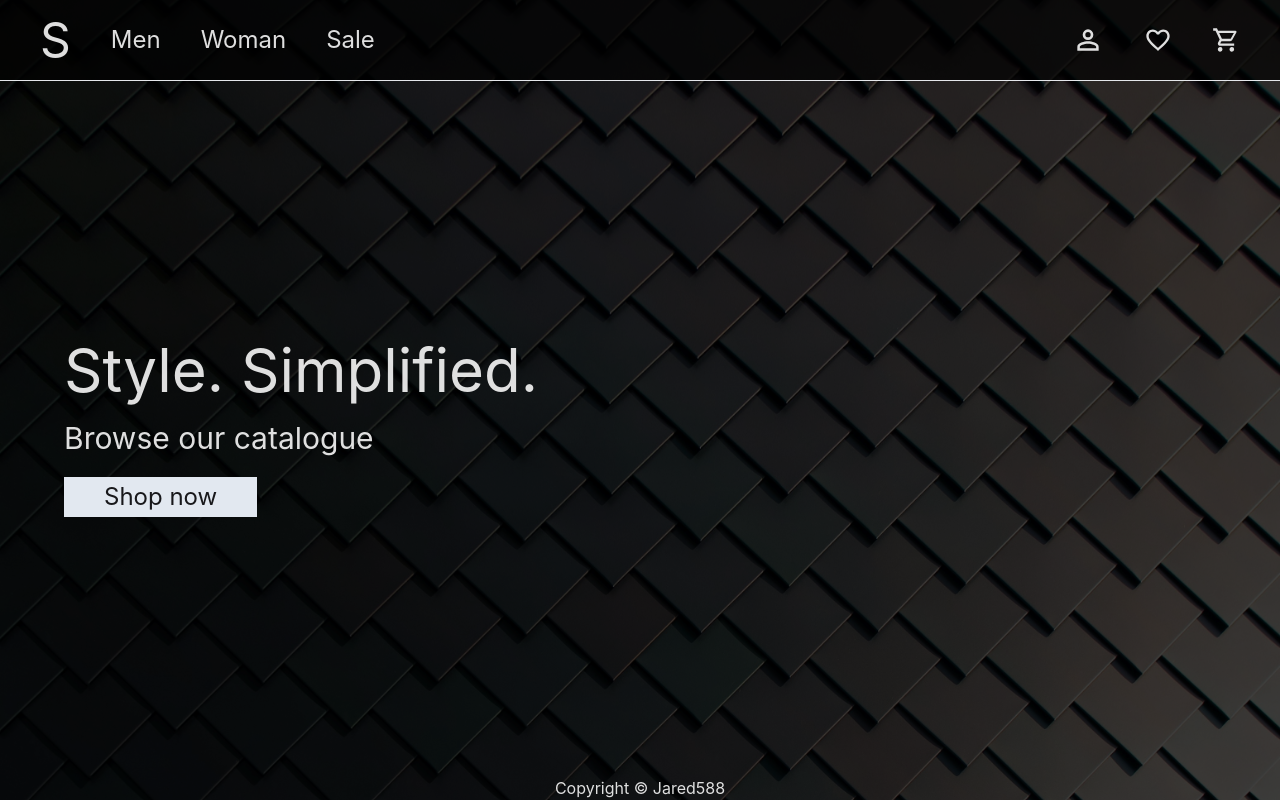
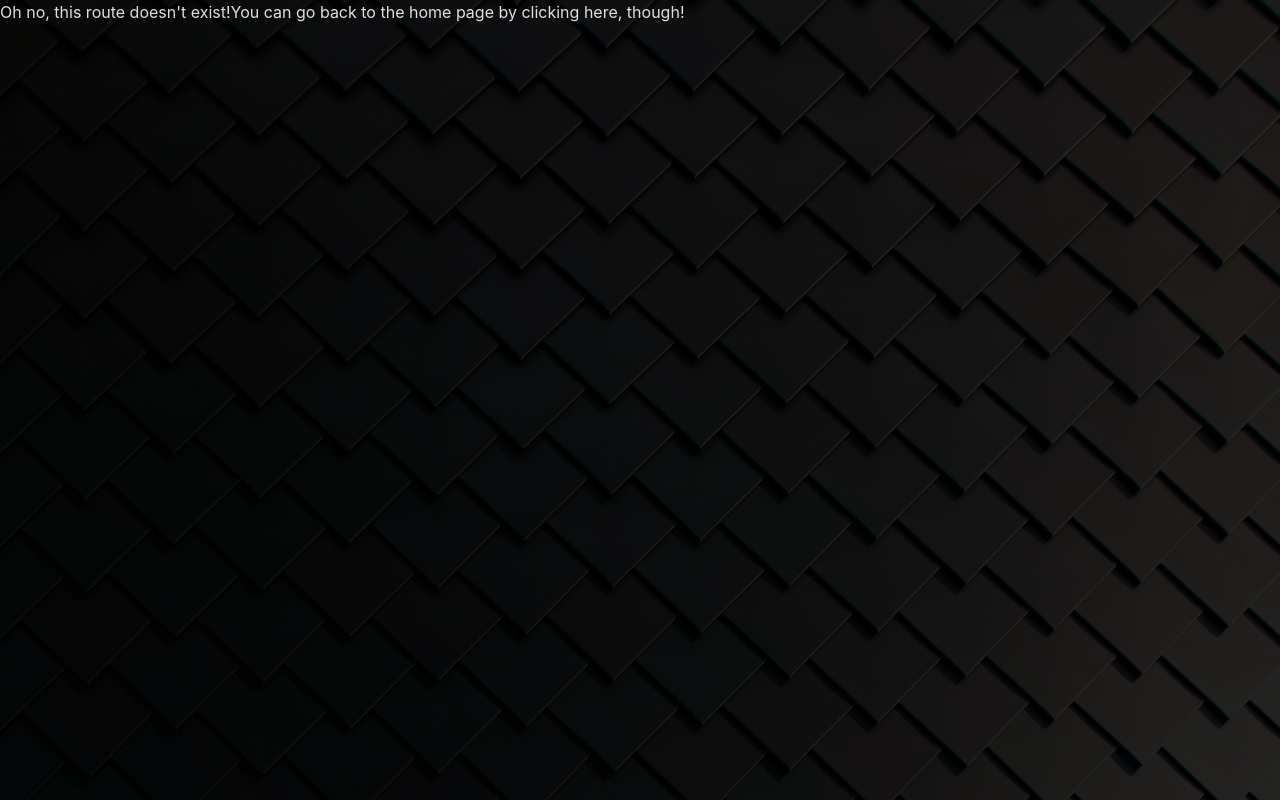
Before and after one commit to Jared588/shopping-cart, a React (Vite) app: page /home in a window 1280 px wide. Built offline with nearby package versions, Linux system fonts and the light colour scheme.

Commit message:
Add routing functionality

```diff
--- a/src/main.jsx
+++ b/src/main.jsx
@@ -1,10 +1,10 @@
 import React from 'react';
 import ReactDOM from 'react-dom/client';
-import App from './App.jsx';
+import Router from './routes/Router';
 import './index.css';
 
 ReactDOM.createRoot(document.getElementById('root')).render(
   <React.StrictMode>
-    <App />
+    <Router />
   </React.StrictMode>,
 );
--- /dev/null
+++ b/src/routes/ErrorPage.jsx
@@ -0,0 +1,14 @@
+import { Link } from 'react-router-dom';
+
+const ErrorPage = () => {
+  return (
+    <div className='bg-black bg-opacity-85 flex min-h-screen'>
+      <h1>Oh no, this route doesn&apos;t exist!</h1>
+      <Link to="/">
+        You can go back to the home page by clicking here, though!
+      </Link>
+    </div>
+  );
+};
+
+export default ErrorPage;
--- /dev/null
+++ b/src/routes/Router.jsx
@@ -0,0 +1,17 @@
+import { createBrowserRouter, RouterProvider } from 'react-router-dom';
+import App from '../App';
+import ErrorPage from './ErrorPage';
+
+const Router = () => {
+  const router = createBrowserRouter([
+    {
+      path: '/',
+      element: <App />,
+      errorElement: <ErrorPage />,
+    },
+  ]);
+
+  return <RouterProvider router={router} />;
+};
+
+export default Router;
```
